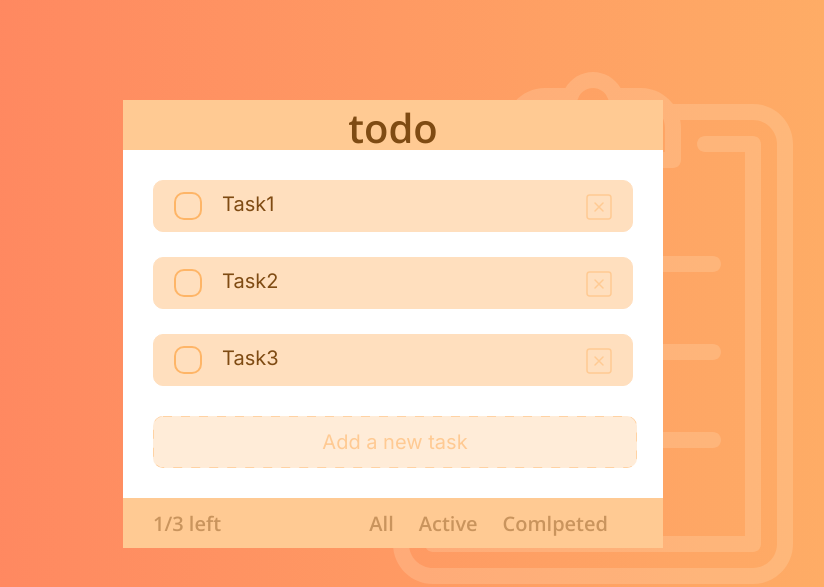
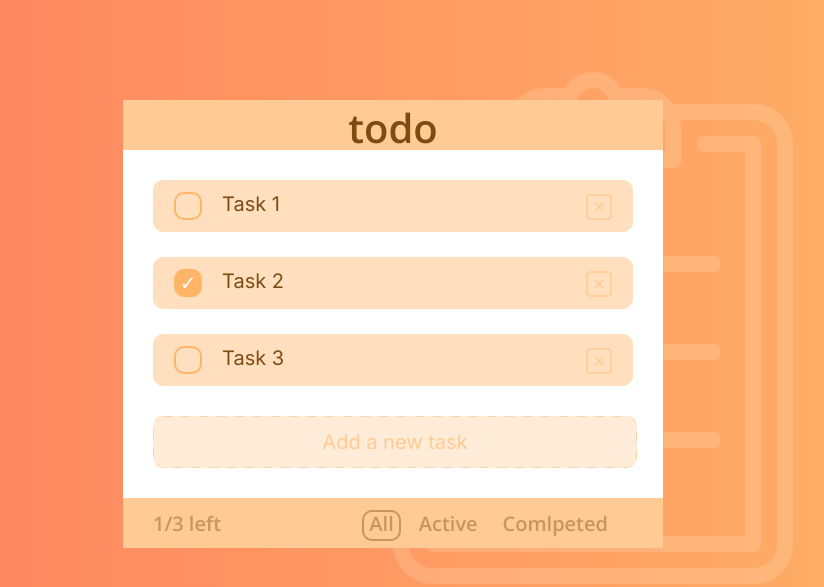
Before and after one commit to AndreiHrytskou/webdad, a Vue app in the folder first-vue/: page / in a window 1280 px wide. Shown: the top 587 px of the page, without its empty margins (247-1071 px from the left). Built offline with nearby package versions, Linux system fonts and the light colour scheme.

Commit message:
TD-3: done

```diff
--- a/first-vue/src/App.vue
+++ b/first-vue/src/App.vue
@@ -66,8 +66,8 @@
 
 <script>
 import Title from "@/components/atoms/Title.vue";
-import TodoList from "@/components/molecules/TodoList.vue";
-import Entery from "@/components/atoms/Entery.vue";
+import TodoList from "@/components/molecules/TasksList.vue";
+import Entery from "@/components/atoms/Input.vue";
 import Footer from "@/components/organisms/Footer.vue";
 
 export default {
--- a/first-vue/src/components/atoms/ItemRadio.vue
+++ b/first-vue/src/components/atoms/Radio.vue
@@ -1,8 +1,13 @@
 <template>
   <div :class="$style.item">
     <label>
-      <input type="radio" :class="$style.itemRadio" name="radio" />
-      <span :class="$style.itemText">{{ radio }}</span>
+      <input
+        type="radio"
+        :class="$style.itemRadio"
+        name="radio"
+        :checked="isChecked"
+      />
+      <span :class="$style.itemText">{{ text }}</span>
     </label>
   </div>
 </template>
@@ -10,7 +15,8 @@
 <script>
 export default {
   props: {
-    radio: String,
+    text: String,
+    isChecked: Boolean,
   },
 };
 </script>
--- a/first-vue/src/components/atoms/ListItem.vue
+++ b/first-vue/src/components/atoms/Task.vue
@@ -1,8 +1,8 @@
 <template>
   <div :class="$style.item">
     <label>
-      <input type="checkbox" />
-      <span :class="$style.checkbox">{{ item }}</span>
+      <input type="checkbox" id="checkbox" :checked="isChecked" />
+      <span :class="$style.checkbox">{{ text }}</span>
     </label>
     <span :class="$style.close"></span>
   </div>
@@ -11,7 +11,8 @@
 <script>
 export default {
   props: {
-    item: String,
+    text: String,
+    isChecked: Boolean,
   },
 };
 </script>
--- /dev/null
+++ b/first-vue/src/components/molecules/TasksList.vue
@@ -0,0 +1,41 @@
+<template>
+  <div :class="$style.container">
+    <Task
+      v-for="task in tasks"
+      :key="task.id"
+      :text="task.text"
+      :isChecked="task.isChecked"
+    />
+  </div>
+</template>
+
+<script>
+import Task from "@/components/atoms/Task.vue";
+export default {
+  data() {
+    return {
+      tasks: [
+        { id: 1, text: "Task 1", isChecked: false },
+        { id: 2, text: "Task 2", isChecked: true },
+        { id: 3, text: "Task 3", isChecked: false },
+      ],
+    };
+  },
+  components: {
+    Task,
+  },
+};
+</script>
+
+<style lang="scss" module>
+@import "@/assets/scss/main.scss";
+
+.container {
+  max-width: 33.75rem;
+  margin: 1.875rem;
+
+  .item:last-child {
+    margin-bottom: 0;
+  }
+}
+</style>
--- a/first-vue/src/components/molecules/TodoList.vue
+++ /dev/null
@@ -1,29 +0,0 @@
-<template>
-  <div :class="$style.container">
-    <ListItem :item="'Task1'" />
-    <ListItem :item="'Task2'" />
-    <ListItem :item="'Task3'" />
-  </div>
-</template>
-
-<script>
-import ListItem from "@/components/atoms/ListItem.vue";
-export default {
-  components: {
-    ListItem,
-  },
-};
-</script>
-
-<style lang="scss" module>
-@import "@/assets/scss/main.scss";
-
-.container {
-  max-width: 33.75rem;
-  margin: 1.875rem;
-
-  .item:last-child {
-    margin-bottom: 0;
-  }
-}
-</style>
--- a/first-vue/src/components/organisms/Footer.vue
+++ b/first-vue/src/components/organisms/Footer.vue
@@ -2,18 +2,30 @@
   <footer :class="$style.footer">
     <div :class="$style.counter">1/3 left</div>
     <div :class="$style.readiness">
-      <ItemRadio :radio="'All'" />
-      <ItemRadio :radio="'Active'" />
-      <ItemRadio :radio="'Comlpeted'" />
+      <Radio
+        v-for="item in items"
+        :key="item.id"
+        :text="item.text"
+        :isChecked="item.isChecked"
+      />
     </div>
   </footer>
 </template>
 
 <script>
-import ItemRadio from "@/components/atoms/ItemRadio.vue";
+import Radio from "@/components/atoms/Radio.vue";
 export default {
+  data() {
+    return {
+      items: [
+        { id: 1, text: "All", isChecked: true },
+        { id: 2, text: "Active", isChecked: false },
+        { id: 3, text: "Comlpeted", isChecked: false },
+      ],
+    };
+  },
   components: {
-    ItemRadio,
+    Radio,
   },
 };
 </script>
```
Also changed, not shown: first-vue/src/components/atoms/Input.vue (renamed from first-vue/src/components/atoms/Entery.vue).
